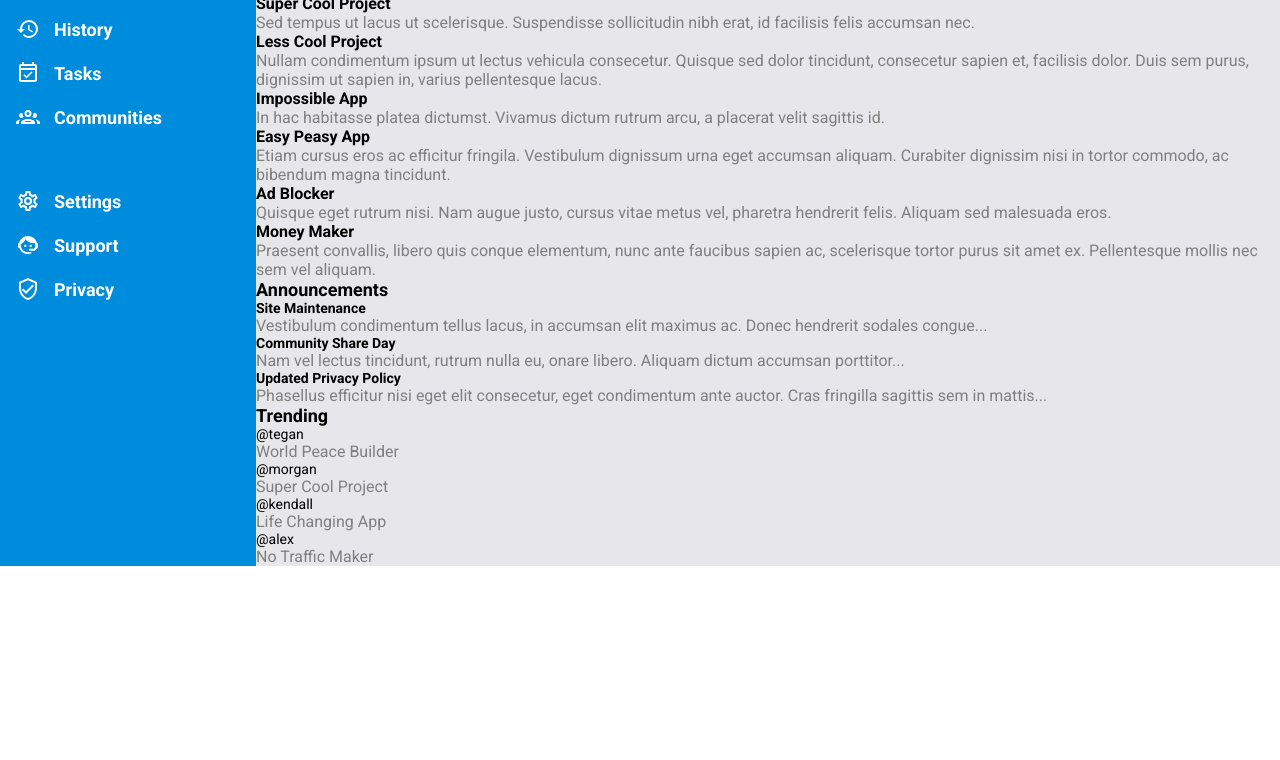
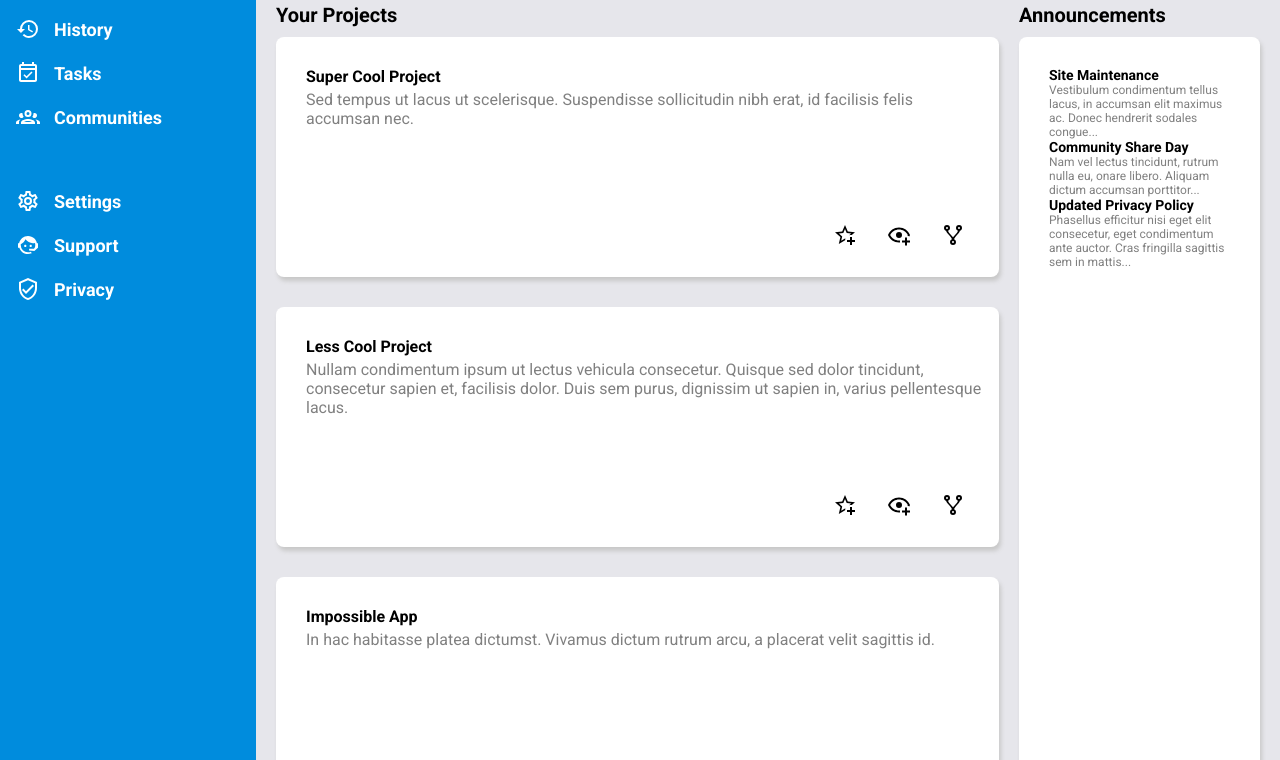
Before and after one commit to DiligentViking/admin-dashboard, a plain HTML site: page index.html in a window 1280 px wide. Shown: the part 211-971 px from the top of the page. Before the commit the page ends 800 px from the top, so only its background shows below. Drawn offline with Linux system fonts and the light colour scheme.

Commit message:
Add primary styling to main-area

```diff
--- a/index.html
+++ b/index.html
@@ -63,39 +63,42 @@
     <div class="main-area">
       <div class="your-projects">
         <h2>Your Projects</h2>
+        <div class="card-container">
           <div class="project-card">
             <h3>Super Cool Project</h3>
             <p>Sed tempus ut lacus ut scelerisque. Suspendisse sollicitudin nibh erat, id facilisis felis accumsan nec.</p>
-          <div class="seeing-options"></div>
+            <div class="seeing-options"><img src="./images/star-plus-outline.svg" width="24px"><img src="./images/eye-plus-outline.svg" width="24px"><img src="./images/source-fork.svg" width="24px"></div>
           </div>
           <div class="project-card">
             <h3>Less Cool Project</h3>
             <p>Nullam condimentum ipsum ut lectus vehicula consecetur. Quisque sed dolor tincidunt, consecetur sapien et, facilisis dolor. Duis sem purus, dignissim ut sapien in, varius pellentesque lacus.</p>
-          <div class="seeing-options"></div>
+            <div class="seeing-options"><img src="./images/star-plus-outline.svg" width="24px"><img src="./images/eye-plus-outline.svg" width="24px"><img src="./images/source-fork.svg" width="24px"></div>
           </div>
           <div class="project-card">
             <h3>Impossible App</h3>
             <p>In hac habitasse platea dictumst. Vivamus dictum rutrum arcu, a placerat velit sagittis id.</p>
-          <div class="seeing-options"></div>
+            <div class="seeing-options"><img src="./images/star-plus-outline.svg" width="24px"><img src="./images/eye-plus-outline.svg" width="24px"><img src="./images/source-fork.svg" width="24px"></div>
           </div>
           <div class="project-card">
             <h3>Easy Peasy App</h3>
             <p>Etiam cursus eros ac efficitur fringila. Vestibulum dignissum urna eget accumsan aliquam. Curabiter dignissim nisi in tortor commodo, ac bibendum magna tincidunt.</p>
-          <div class="seeing-options"></div>
+            <div class="seeing-options"><img src="./images/star-plus-outline.svg" width="24px"><img src="./images/eye-plus-outline.svg" width="24px"><img src="./images/source-fork.svg" width="24px"></div>
           </div>
           <div class="project-card">
             <h3>Ad Blocker</h3>
             <p>Quisque eget rutrum nisi. Nam augue justo, cursus vitae metus vel, pharetra hendrerit felis. Aliquam sed malesuada eros.</p>
-          <div class="seeing-options"></div>
+            <div class="seeing-options"><img src="./images/star-plus-outline.svg" width="24px"><img src="./images/eye-plus-outline.svg" width="24px"><img src="./images/source-fork.svg" width="24px"></div>
           </div>
           <div class="project-card">
             <h3>Money Maker</h3>
             <p>Praesent convallis, libero quis conque elementum, nunc ante faucibus sapien ac, scelerisque tortor purus sit amet ex. Pellentesque mollis nec sem vel aliquam.</p>
-          <div class="seeing-options"></div>
+            <div class="seeing-options"><img src="./images/star-plus-outline.svg" width="24px"><img src="./images/eye-plus-outline.svg" width="24px"><img src="./images/source-fork.svg" width="24px"></div>
+          </div>
         </div>
       </div>
       <div class="announcements">
         <h2>Announcements</h2>
+        <div class="announcements-card">
           <div>
             <h4>Site Maintenance</h4>
             <p>Vestibulum condimentum tellus lacus, in accumsan elit maximus ac. Donec hendrerit sodales congue...</p>
@@ -109,8 +112,10 @@
             <p>Phasellus efficitur nisi eget elit consecetur, eget condimentum ante auctor. Cras fringilla sagittis sem in mattis...</p>
           </div>
         </div>
+      </div>
       <div class="trending">
         <h2>Trending</h2>
+        <div class="trending-card">
           <div>
             <h5>@tegan</h5>
             <p>World Peace Builder</p>
@@ -130,5 +135,6 @@
         </div>
       </div>
     </div>
+  </div>
 </body>
 </html>
--- a/styles.css
+++ b/styles.css
@@ -6,6 +6,7 @@
   --light-gray: rgb(230, 230, 235);
   --gray: gray;
   --white: white;
+  --shadow: 2px 4px 4px rgb(200, 200, 200);  /* hm if i am to make this work i may need to put it on a higher zed index */
 }
 
 
@@ -20,7 +21,7 @@ ul {
 }
 
 h1 {font-size: 26px;}
-h2 {font-size: 18px;}
+h2 {font-size: 20px;}
 h3 {font-size: 16px;}  /* same as default */
 h4 {font-size: 14px;}
 h5 {font-size: 14px; font-weight: normal;}
@@ -86,8 +87,11 @@ p {
   background-color: var(--white);
 
   grid-column: 2;
+  z-index: 0;  /* 0 or more will work */
 
   padding: 14px 40px 10px 40px;
+
+  box-shadow: var(--shadow);
 }
 
 .header-row-one {
@@ -159,4 +163,79 @@ p {
   background-color: var(--light-gray);
 
   grid-column: 2;
+
+  padding: 30px 20px 30px 20px;
+
+  display: grid;
+  grid-template-columns: 3fr 1fr;
+  column-gap: 20px;
 }
+
+.your-projects {
+  grid-row: 1 / 3;
+}
+
+.your-projects > h2,
+.announcements > h2,
+.trending > h2 {
+  margin-bottom: 10px;  /* for ease of modification */
+}
+
+.your-projects > .card-container {
+  display: grid;
+  grid-template-columns: repeat(auto-fit, minmax(350px, 1fr));
+  gap: 30px;
+}
+
+.project-card,
+.announcements-card,
+.trending-card {
+  background-color: var(--white);
+  border-radius: 8px;
+  box-shadow: var(--shadow);
+}
+
+.project-card {
+  padding: 30px 14px 30px 30px;
+
+  height: 240px;
+
+  display: grid;
+  grid-template-rows: auto 1fr auto;  /* so we have top and bottom */
+}
+
+.project-card > h3 {
+  margin-bottom: 4px;
+}
+
+.project-card > .seeing-options {
+  justify-self: end;
+  margin-right: 20px;  /* an extra 20 */
+  display: flex;
+  gap: 30px;
+}
+
+.announcements,
+.trending {
+  display: flex;
+  flex-direction: column;
+}
+
+.announcements-card {
+  margin-bottom: 30px;
+  padding: 30px;
+  flex: 1;
+}
+
+.announcements-card p {
+  font-size: 12px;
+}
+
+.trending-card {
+  padding: 20px;
+  flex: 1;
+}
+
+.trending-card p {
+  font-size: 14px;
+}
```
Lines whose indentation alone changed are shown as unchanged.
